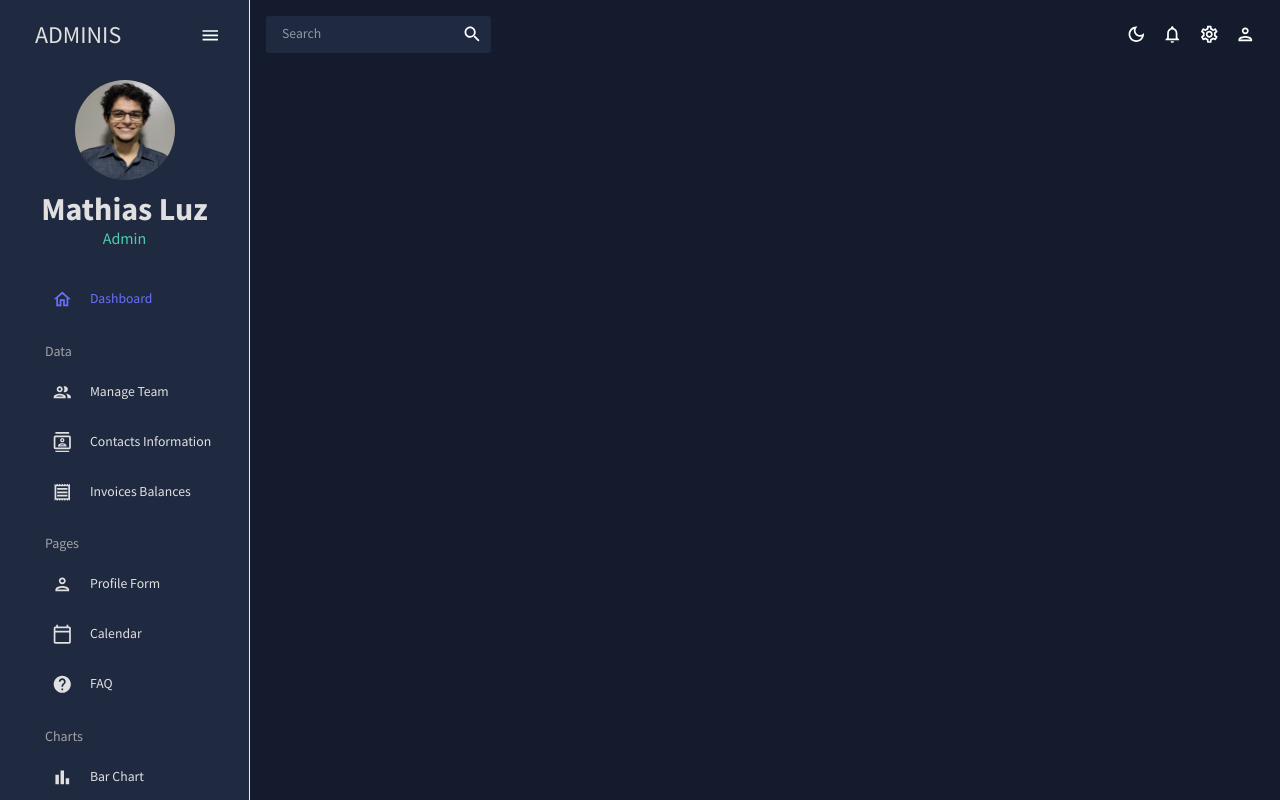
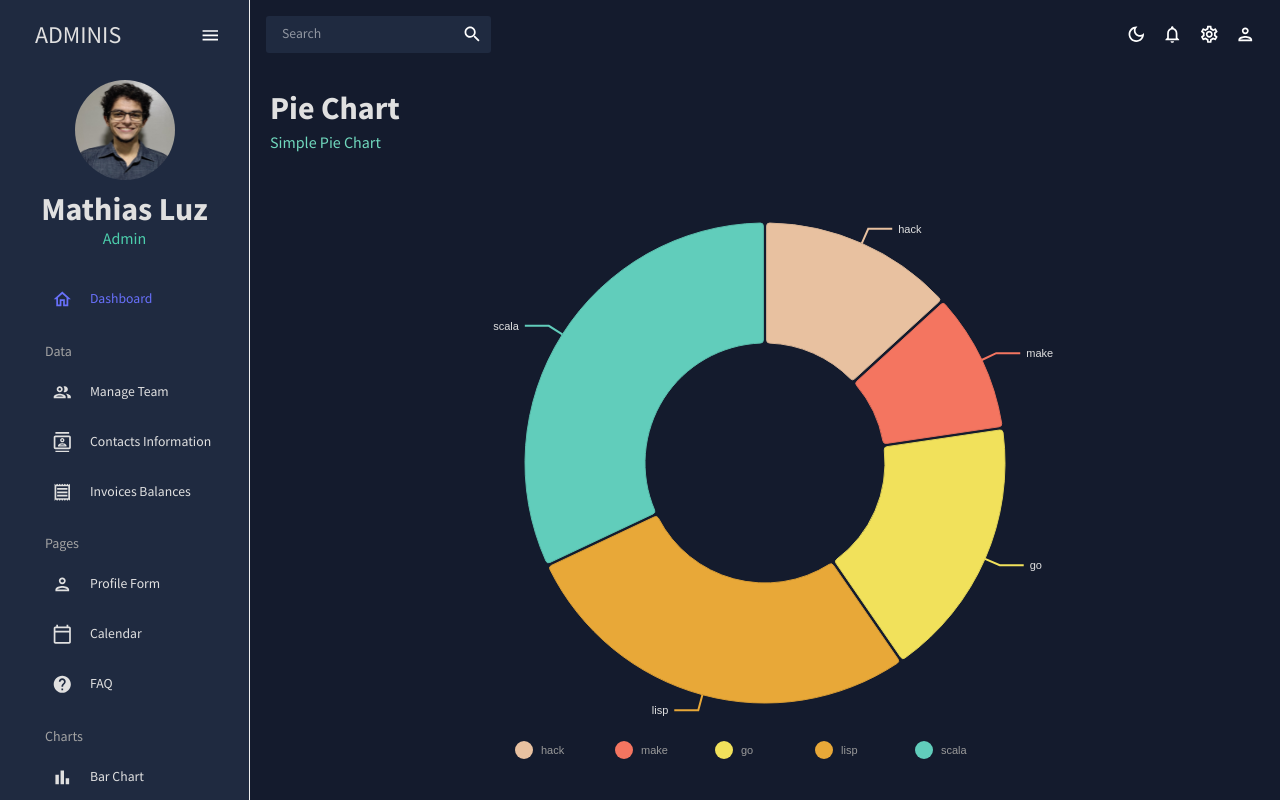
Before and after one commit to MathiasRLuz/React-Admin-Dashboard, a React (Create React App) app in the folder react-admin-dashboard/: page /pie in a window 1280 px wide. Shown: the top 800 px of the page. Built offline with nearby package versions, Linux system fonts and the light colour scheme.

Commit message:
Pie Chart with Nivo Charts

```diff
--- a/react-admin-dashboard/src/App.js
+++ b/react-admin-dashboard/src/App.js
@@ -11,7 +11,7 @@
 import { Calendar } from "./scenes/calendar";
 import { FAQ } from "./scenes/faq";
 import { Bar } from "./scenes/bar";
-// import { Pie } from "./scenes/pie";
+import { Pie } from "./scenes/pie";
 // import { Line } from "./scenes/line";
 // import { Geography } from "./scenes/geography";
 
@@ -35,7 +35,7 @@
               <Route path="/calendar" element={<Calendar />} />
               <Route path="/faq" element={<FAQ />} />
               <Route path="/bar" element={<Bar />} />
-              {/* <Route path="/pie" element={<Pie />} /> */}
+              <Route path="/pie" element={<Pie />} />
               {/* <Route path="/line" element={<Line />} /> */}
               {/* <Route path="/geography" element={<Geography />} /> */}
             </Routes>
--- /dev/null
+++ b/react-admin-dashboard/src/components/PieChart.jsx
@@ -0,0 +1,119 @@
+import { useTheme } from "@mui/material";
+import { ResponsivePie } from "@nivo/pie";
+import { tokens } from "../theme";
+import { mockPieData as data } from "../data/mockData";
+
+export const PieChart = () => {
+  const theme = useTheme();
+  const colors = tokens(theme.palette.mode);
+
+  return (
+    <ResponsivePie
+    data={data}
+    theme={{
+        // adicionado
+        axis: {
+          domain: {
+            line: {
+              stroke: colors.grey[100],
+            },
+          },
+          legend: {
+            text: {
+              fill: colors.grey[100],
+            },
+          },
+          ticks: {
+            line: {
+              stroke: colors.grey[100],
+              strokeWidth: 1,
+            },
+            text: {
+                fill: colors.grey[100],
+              },
+          },
+        },
+        legends: {
+          text: {
+            fill: colors.grey[100],
+          },
+        },
+      }}
+    margin={{ top: 40, right: 80, bottom: 80, left: 80 }}
+    innerRadius={0.5}
+    padAngle={0.7}
+    cornerRadius={3}
+    activeOuterRadiusOffset={8}
+    borderWidth={1}
+    borderColor={{
+        from: 'color',
+        modifiers: [
+            [
+                'darker',
+                0.2
+            ]
+        ]
+    }}
+    arcLinkLabelsSkipAngle={10}
+    arcLinkLabelsTextColor={colors.grey[100]}
+    arcLinkLabelsThickness={2}
+    arcLinkLabelsColor={{ from: 'color' }}
+    enableArcLabels={false}
+    arcLabelsSkipAngle={10}
+    arcLabelsTextColor={{
+        from: 'color',
+        modifiers: [
+            [
+                'darker',
+                2
+            ]
+        ]
+    }}
+    defs={[
+        {
+            id: 'dots',
+            type: 'patternDots',
+            background: 'inherit',
+            color: 'rgba(255, 255, 255, 0.3)',
+            size: 4,
+            padding: 1,
+            stagger: true
+        },
+        {
+            id: 'lines',
+            type: 'patternLines',
+            background: 'inherit',
+            color: 'rgba(255, 255, 255, 0.3)',
+            rotation: -45,
+            lineWidth: 6,
+            spacing: 10
+        }
+    ]}
+    legends={[
+        {
+            anchor: 'bottom',
+            direction: 'row',
+            justify: false,
+            translateX: 0,
+            translateY: 56,
+            itemsSpacing: 0,
+            itemWidth: 100,
+            itemHeight: 18,
+            itemTextColor: '#999',
+            itemDirection: 'left-to-right',
+            itemOpacity: 1,
+            symbolSize: 18,
+            symbolShape: 'circle',
+            effects: [
+                {
+                    on: 'hover',
+                    style: {
+                        itemTextColor: '#000'
+                    }
+                }
+            ]
+        }
+    ]}
+/>
+  );
+};
--- /dev/null
+++ b/react-admin-dashboard/src/scenes/pie/index.js
@@ -0,0 +1,15 @@
+import { PieChart } from "../../components/PieChart";
+import { Header } from "../../components/Header";
+import { Box } from "@mui/material";
+
+export const Pie = () => {
+  return (
+    <Box m="20px">
+      <Header title="Pie Chart" subtitle="Simple Pie Chart" />
+
+      <Box height="75vh">
+        <PieChart />
+      </Box>
+    </Box>
+  );
+};
```
